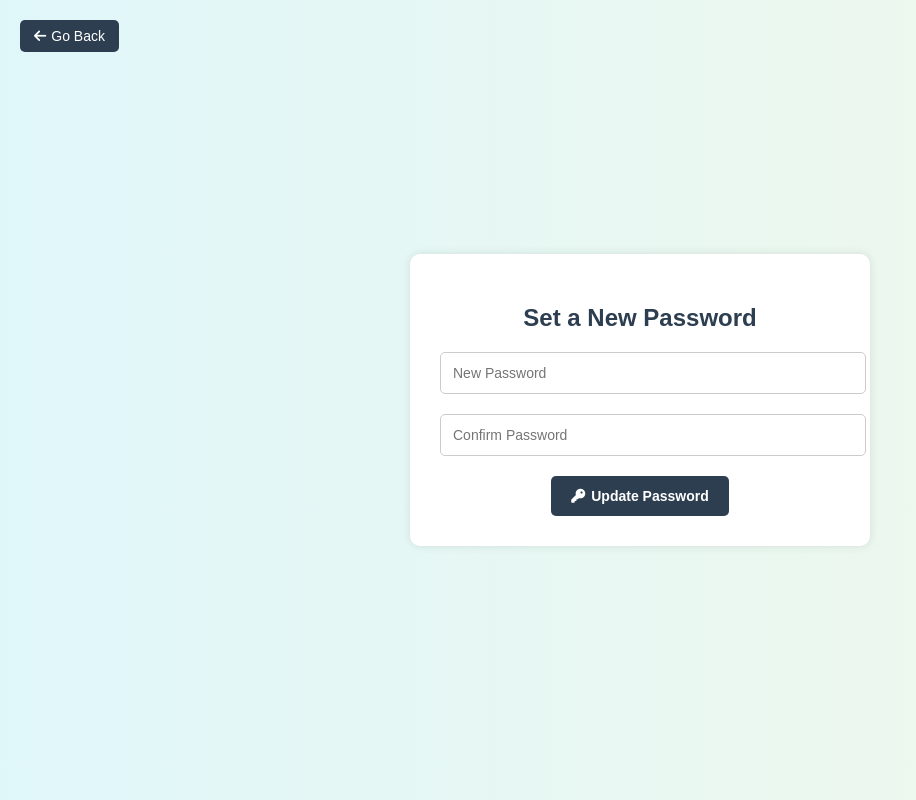
After one commit to munir-moh/laundry-service, a Flask app: page /reset-password in a window 1280 px wide. The commit adds this page. Shown: the whole page, without its empty margins (0-916 px from the left). Run offline with Flask 3, Linux system fonts and the light colour scheme; the visitor is signed in with stand-in values (Sample User, id 1).

Commit message:
Add password reset functionality: implement forgot password and reset password routes, create corresponding HTML templates, and enhance user feedback with flash messages.

```diff
--- a/app.py
+++ b/app.py
@@ -85,6 +85,41 @@ def login():
             flash('Invalid email or password.', 'error')
             return render_template('login.html')
     return render_template('login.html')
+
+@app.route('/forgot-password', methods=['GET', 'POST'])
+def forgot_password():
+    if request.method == 'POST':
+        email = request.form['email']
+        user = User.query.filter_by(email=email).first()
+        if user:
+            session['reset_email'] = email  # Store temporarily
+            return redirect(url_for('reset_password'))
+        else:
+            flash('Email not registered', 'error')
+            return redirect(url_for('forgot_password'))
+    return render_template('forgot_password.html')
+
+@app.route('/reset-password', methods=['GET', 'POST'])
+def reset_password():
+    if 'reset_email' not in session:
+        flash('Unauthorized access', 'error')
+        return redirect(url_for('login'))
+
+    if request.method == 'POST':
+        password = request.form['password']
+        confirm_password = request.form['confirm_password']
+        if password != confirm_password:
+            flash('Passwords do not match', 'error')
+            return redirect(url_for('reset_password'))
+
+        user = User.query.filter_by(email=session['reset_email']).first()
+        if user:
+            user.password = generate_password_hash(password)
+            db.session.commit()
+            session.pop('reset_email', None)
+            flash('Password reset successful', 'success')
+            return redirect(url_for('login'))
+    return render_template('reset_password.html')
 
 @app.route('/logout')
 def logout():
--- a/templates/login.html
+++ b/templates/login.html
@@ -147,6 +147,7 @@
             {% endwith %}
             <button type="submit"><i class="fas fa-sign-in-alt"></i> Login</button>
         </form>
+        <p style="text-align: center;"><a href="{{ url_for('forgot_password') }}">Forgot Password?</a></p>
         <p>Don't have an account? <a href="{{ url_for('register') }}">Register here</a></p>
     </div>
 </body>
--- /dev/null
+++ b/templates/reset_password.html
@@ -0,0 +1,136 @@
+<!DOCTYPE html>
+<html>
+<head>
+    <title>Set New Password</title>
+    <meta name="viewport" content="width=device-width, initial-scale=1.0">
+    <style>
+        body {
+            margin: 0;
+            font-family: Arial, sans-serif;
+            background: linear-gradient(to right, #e0f7fa, #f1f8e9);
+            display: flex;
+            flex-direction: column;
+            min-height: 100vh;
+        }
+
+        .wrapper {
+            flex: 1;
+            display: flex;
+            justify-content: center;
+            align-items: center;
+            padding: 20px;
+            animation: fadeIn 0.8s ease-in-out;
+        }
+
+        .container {
+            background-color: white;
+            padding: 30px;
+            border-radius: 10px;
+            box-shadow: 0 0 10px rgba(0,0,0,0.1);
+            max-width: 400px;
+            width: 100%;
+            text-align: center;
+        }
+
+        @keyframes fadeIn {
+            from { opacity: 0; transform: translateY(20px); }
+            to { opacity: 1; transform: translateY(0); }
+        }
+
+        h2 {
+            margin-bottom: 20px;
+            color: #2c3e50;
+        }
+
+        input[type="password"] {
+            width: 100%;
+            padding: 12px;
+            margin-bottom: 20px;
+            border: 1px solid #ccc;
+            border-radius: 5px;
+            font-size: 14px;
+        }
+
+        .btn {
+            background-color: #2c3e50;
+            color: white;
+            padding: 12px 20px;
+            border: none;
+            border-radius: 5px;
+            font-weight: bold;
+            cursor: pointer;
+            font-size: 14px;
+        }
+
+        .btn i {
+            margin-right: 6px;
+        }
+
+        .btn:hover {
+            background-color: #1a242f;
+        }
+
+        .flash {
+            color: red;
+            text-align: center;
+            margin-bottom: 15px;
+            font-weight: bold;
+        }
+
+        .back-btn {
+            position: absolute;
+            top: 20px;
+            left: 20px;
+            background-color: #2c3e50;
+            color: white;
+            padding: 8px 14px;
+            border-radius: 5px;
+            text-decoration: none;
+            font-size: 14px;
+        }
+
+        .back-btn i {
+            margin-right: 5px;
+        }
+
+        @media (max-width: 480px) {
+            .container {
+                padding: 20px;
+            }
+
+            input[type="password"], .btn {
+                font-size: 13px;
+            }
+
+            .back-btn {
+                font-size: 13px;
+                padding: 7px 12px;
+            }
+        }
+    </style>
+    <link rel="stylesheet" href="https://cdnjs.cloudflare.com/ajax/libs/font-awesome/6.5.0/css/all.min.css">
+</head>
+<body>
+
+<a class="back-btn" href="{{ url_for('forgot_password') }}"><i class="fas fa-arrow-left"></i>Go Back</a>
+
+<div class="wrapper">
+    <div class="container">
+        <h2>Set a New Password</h2>
+
+        {% with messages = get_flashed_messages(with_categories=true) %}
+            {% for category, message in messages %}
+                <div class="flash">{{ message }}</div>
+            {% endfor %}
+        {% endwith %}
+
+        <form method="POST">
+            <input type="password" name="password" placeholder="New Password" required>
+            <input type="password" name="confirm_password" placeholder="Confirm Password" required>
+            <button class="btn" type="submit"><i class="fas fa-key"></i>Update Password</button>
+        </form>
+    </div>
+</div>
+
+</body>
+</html>
```
Also changed, not shown: templates/forgot_password.html (added, +135 -0 lines).
